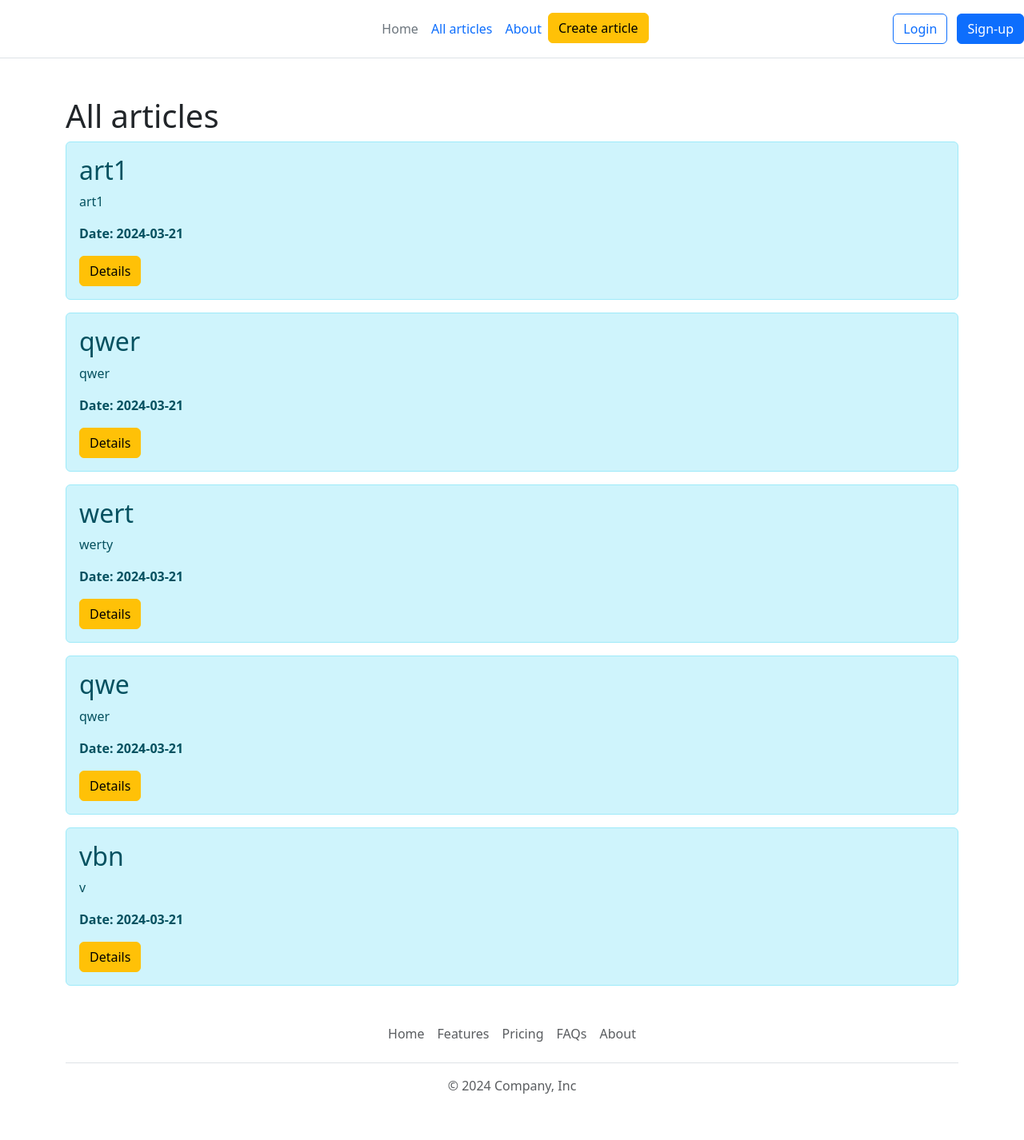
After one commit to KBiliak/flask-practice, a Flask app: page /posts in a window 1280 px wide. The commit adds this page. Shown: the whole page at 80% size. Run offline with Flask 3, Linux system fonts and the light colour scheme.

Commit message:
DB Added

```diff
--- a/app.py
+++ b/app.py
@@ -1,6 +1,21 @@
-from flask import Flask, render_template, url_for
+from flask import Flask, render_template, url_for, request, redirect
+from flask_sqlalchemy import SQLAlchemy
+from datetime import datetime
 
 app = Flask(__name__)
+app.config['SQLALCHEMY_DATABASE_URI'] = 'sqlite:///blog.db'
+db = SQLAlchemy(app)
+
+
+class Article(db.Model):
+    id = db.Column(db.Integer, primary_key=True)
+    title = db.Column(db.String(100), nullable=False)
+    intro = db.Column(db.String(300), nullable=False)
+    text = db.Column(db.Text, nullable=False)
+    date = db.Column(db.DateTime, default=datetime.utcnow)
+
+    def __repr__(self):
+        return '<Article %r>' % self.id
 
 
 @app.route('/')
@@ -14,10 +29,43 @@ def about():
     return render_template('about.html')
 
 
+@app.route('/posts')
+def posts():
+    articles = Article.query.order_by(Article.date.desc()).all()
+    return render_template('posts.html', articles=articles)
+
+
+@app.route('/posts/<int:id>')
+def posts_read(id):
+    article = Article.query.get(id)
+    return render_template('posts_detail.html', article=article)
+
+
+@app.route('/create_article', methods=["POST", "GET"])
+def create_article():
+    if request.method == "POST":
+        title = request.form["title"]
+        intro = request.form["intro"]
+        text = request.form["title"]
+
+        article = Article(title=title, intro=intro, text=text)
+
+        try:
+            db.session.add(article)
+            db.session.commit()
+            return redirect("/posts")
+        except:
+            return "Error"
+    else:
+        return render_template("create-article.html")
+
+
 @app.route('/user/<string:name>/<int:id>')
 def user(name, id):
     return "User page: " + name + " - " + str(id)
 
 
 if __name__ == "__main__":
+    with app.app_context():
+        db.create_all()
     app.run(debug=True)
--- a/templates/base.html
+++ b/templates/base.html
@@ -10,7 +10,6 @@
     <title>{% block title %}{% endblock %}</title>
 </head>
 <body>
-    <div class="container">
         <header class="d-flex flex-wrap align-items-center justify-content-center justify-content-md-between py-3 mb-4 border-bottom">
           <div class="col-md-3 mb-2 mb-md-0">
             <a href="/" class="d-inline-flex link-body-emphasis text-decoration-none">
@@ -20,10 +19,10 @@
 
           <ul class="nav col-12 col-md-auto mb-2 justify-content-center mb-md-0">
             <li><a href="/" class="nav-link px-2 link-secondary">Home</a></li>
-            <li><a href="#" class="nav-link px-2">Features</a></li>
-            <li><a href="#" class="nav-link px-2">Pricing</a></li>
-            <li><a href="#" class="nav-link px-2">FAQs</a></li>
+            <li><a href="/posts" class="nav-link px-2">All articles</a></li>
             <li><a href="/about" class="nav-link px-2">About</a></li>
+              <li><a href="/create_article" class="btn btn-warning">Create article</a></li>
+
           </ul>
 
           <div class="col-md-3 text-end">
@@ -31,7 +30,6 @@
             <button type="button" class="btn btn-primary">Sign-up</button>
           </div>
         </header>
-    </div>
 
     {% block body %}{% endblock %}
 
--- /dev/null
+++ b/templates/posts.html
@@ -0,0 +1,22 @@
+{% extends "base.html" %}
+
+{% block title %}
+About page
+{% endblock %}
+
+{% block body %}
+<div class="container mt-5">
+    <h1>
+        All articles
+    </h1>
+    {% for el in articles %}
+    <div class="alert alert-info">
+         <h2>{{ el.title }}</h2>
+        <p>{{ el.intro }}</p>
+        <p><b>Date: {{ el.date.date() }}</b></p>
+        <a href="/posts/{{ el.id}}" class = "btn btn-warning">Details</a>
+    </div>
+     {% endfor %}
+</div>
+
+{% endblock %}
```
Also changed, not shown: templates/create-article.html (added, +19 -0 lines), templates/posts_detail.html (added, +20 -0 lines), instance/blog.db (added), static/css/main.css (added).
